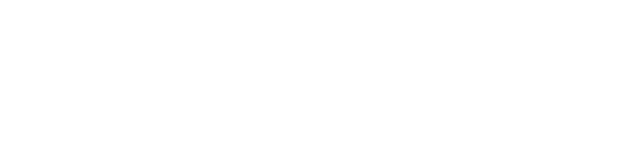
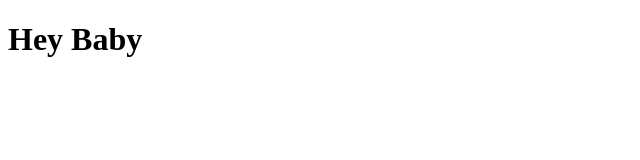
Before and after one commit to Shammi-Shiba/my-first-repo, a plain HTML site: page index.html in a window 1280 px wide. Shown: the whole page, without its empty margins (0-640 px from the left). Drawn offline with Linux system fonts and the light colour scheme.

Commit message:
added header

```diff
--- a/index.html
+++ b/index.html
@@ -9,6 +9,7 @@
 </head>
 
 <body>
+    <h1>Hey Baby</h1>
 
 </body>
 
```
